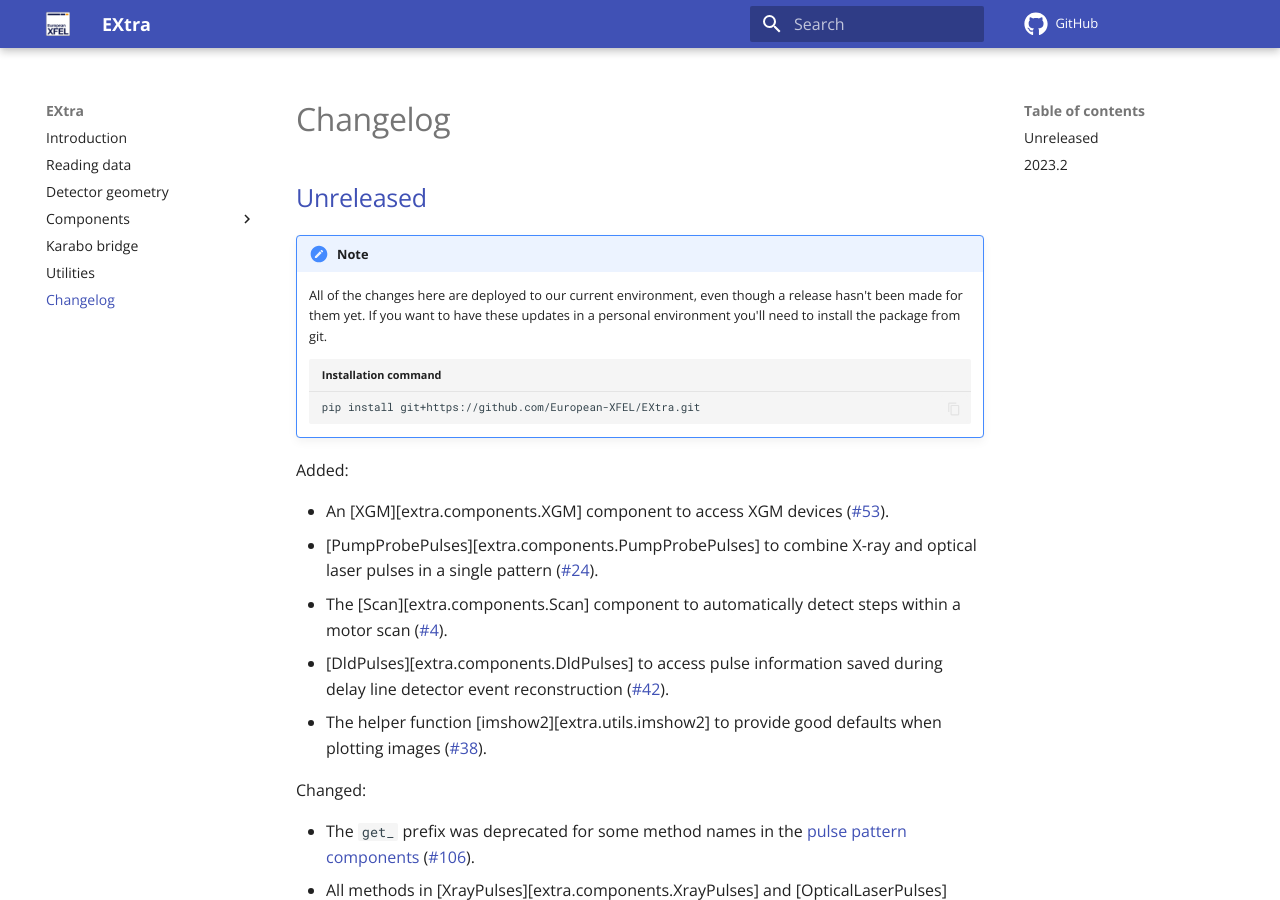
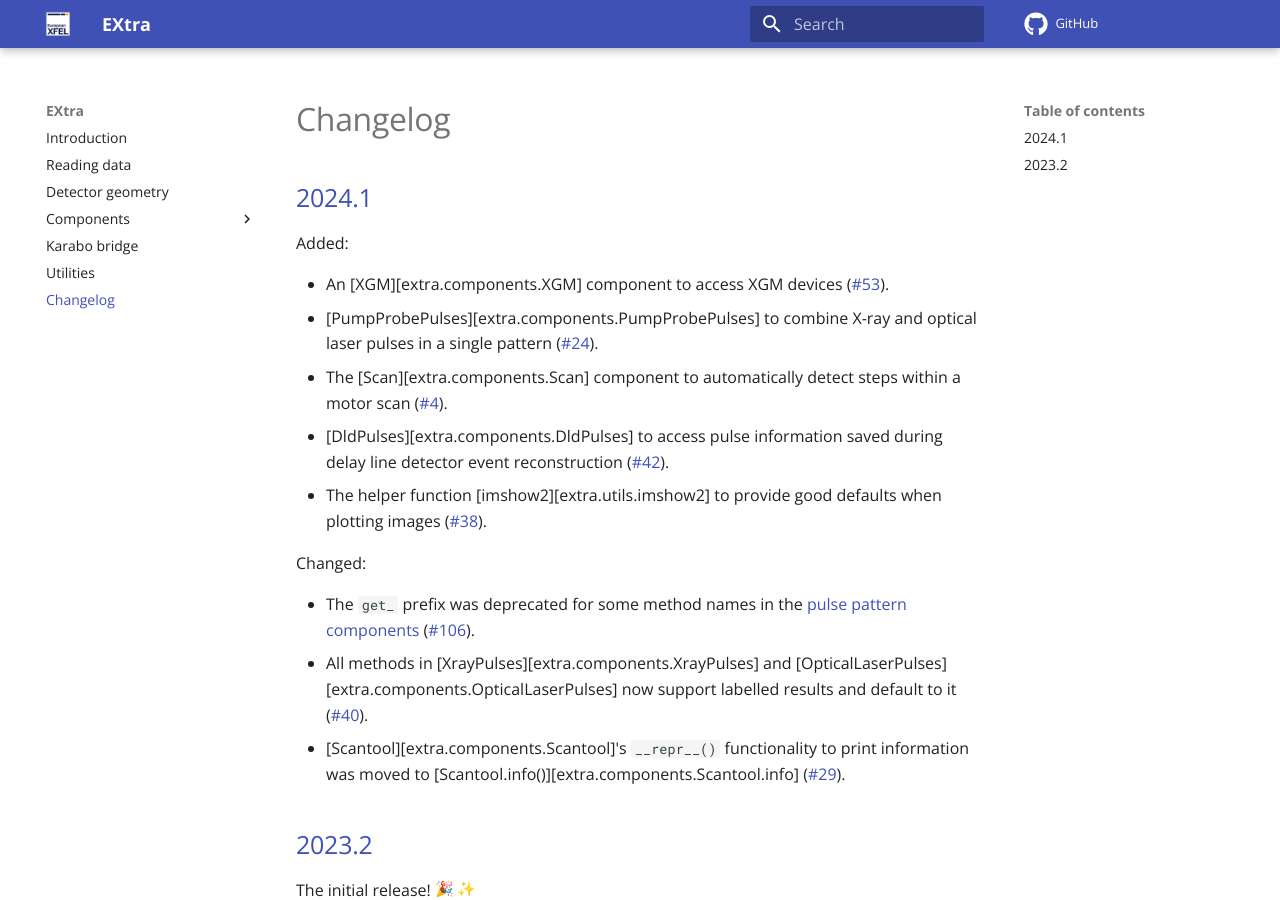
Before and after one commit to European-XFEL/EXtra, an MkDocs documentation site: the page built from docs/changelog.md, in a window 1280 px wide and 900 px high. Built offline with MkDocs 1.6.1 and Material for MkDocs 9.7.7, drawn with Linux system fonts in a browser that asks for light colours; emoji names are drawn with the system emoji font; comment, search, counter and statistics services are not loaded.

Commit message:
Prepare the changelog for a new release

````diff
--- a/docs/changelog.md
+++ b/docs/changelog.md
@@ -5,17 +5,18 @@
 
 # Changelog
 
-## [Unreleased]
+<!-- ## [Unreleased] -->
 
-!!! note
-    All of the changes here are deployed to our current environment, even though
-    a release hasn't been made for them yet. If you want to have these updates
-    in a personal environment you'll need to install the package from git.
+<!-- !!! note -->
+<!--     All of the changes here are deployed to our current environment, even though -->
+<!--     a release hasn't been made for them yet. If you want to have these updates -->
+<!--     in a personal environment you'll need to install the package from git. -->
 
-    ```bash title="Installation command"
-    pip install git+https://github.com/European-XFEL/EXtra.git
-    ```
+<!--     ```bash title="Installation command" -->
+<!--     pip install git+https://github.com/European-XFEL/EXtra.git -->
+<!--     ``` -->
 
+## [2024.1]
 Added:
 
 - An [XGM][extra.components.XGM] component to access XGM devices (!53).
@@ -51,5 +52,6 @@
   [EXtra-geom](detector-geometry.md), and [karabo-bridge-py](karabo-bridge.md).
 
 
-[Unreleased]: https://github.com/European-XFEL/EXtra/compare/2023.2...master
+[Unreleased]: https://github.com/European-XFEL/EXtra/compare/2024.1...master
+[2024.1]: https://github.com/European-XFEL/EXtra/releases/tag/2024.1
 [2023.2]: https://github.com/European-XFEL/EXtra/releases/tag/2023.2
````
